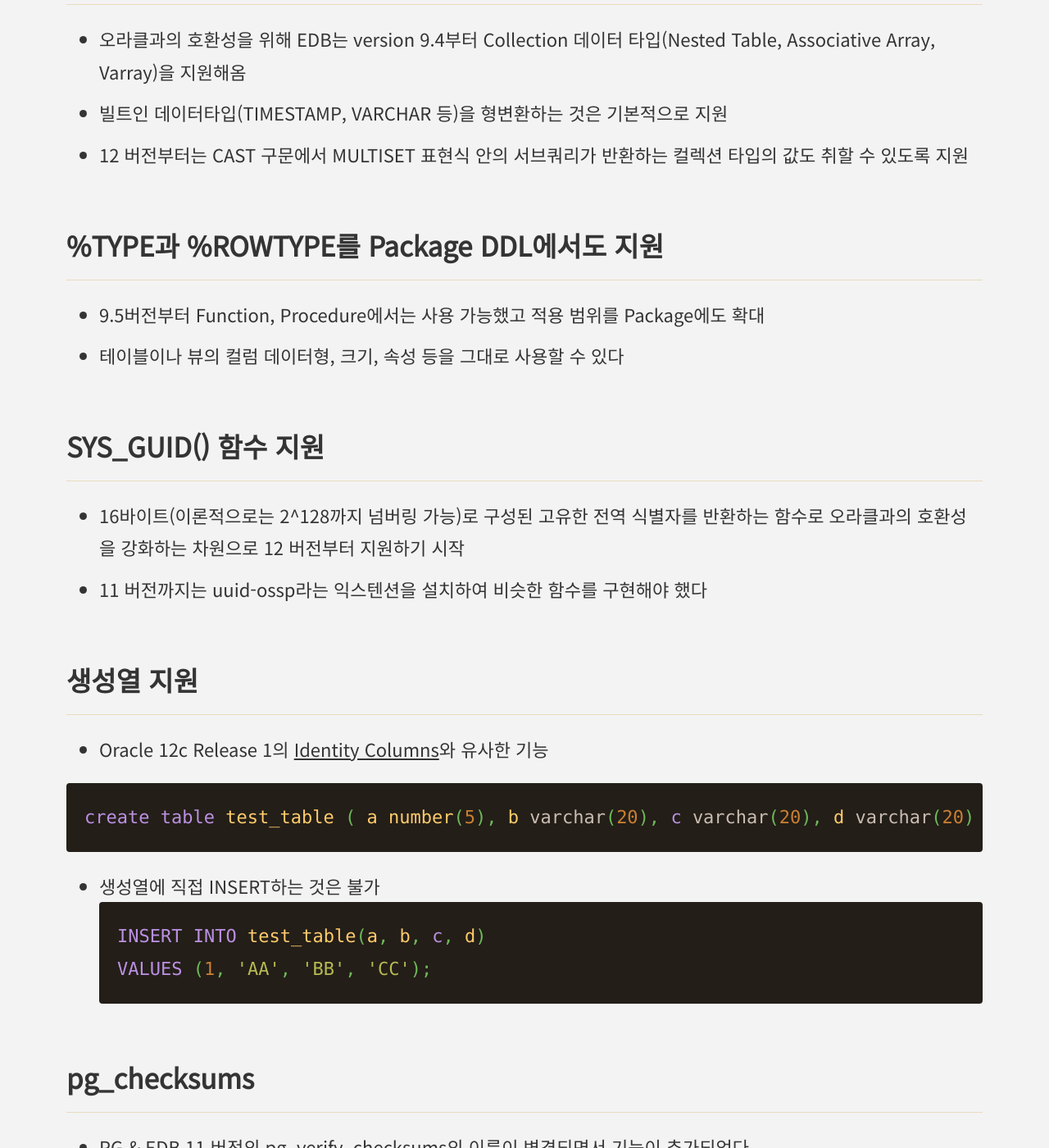
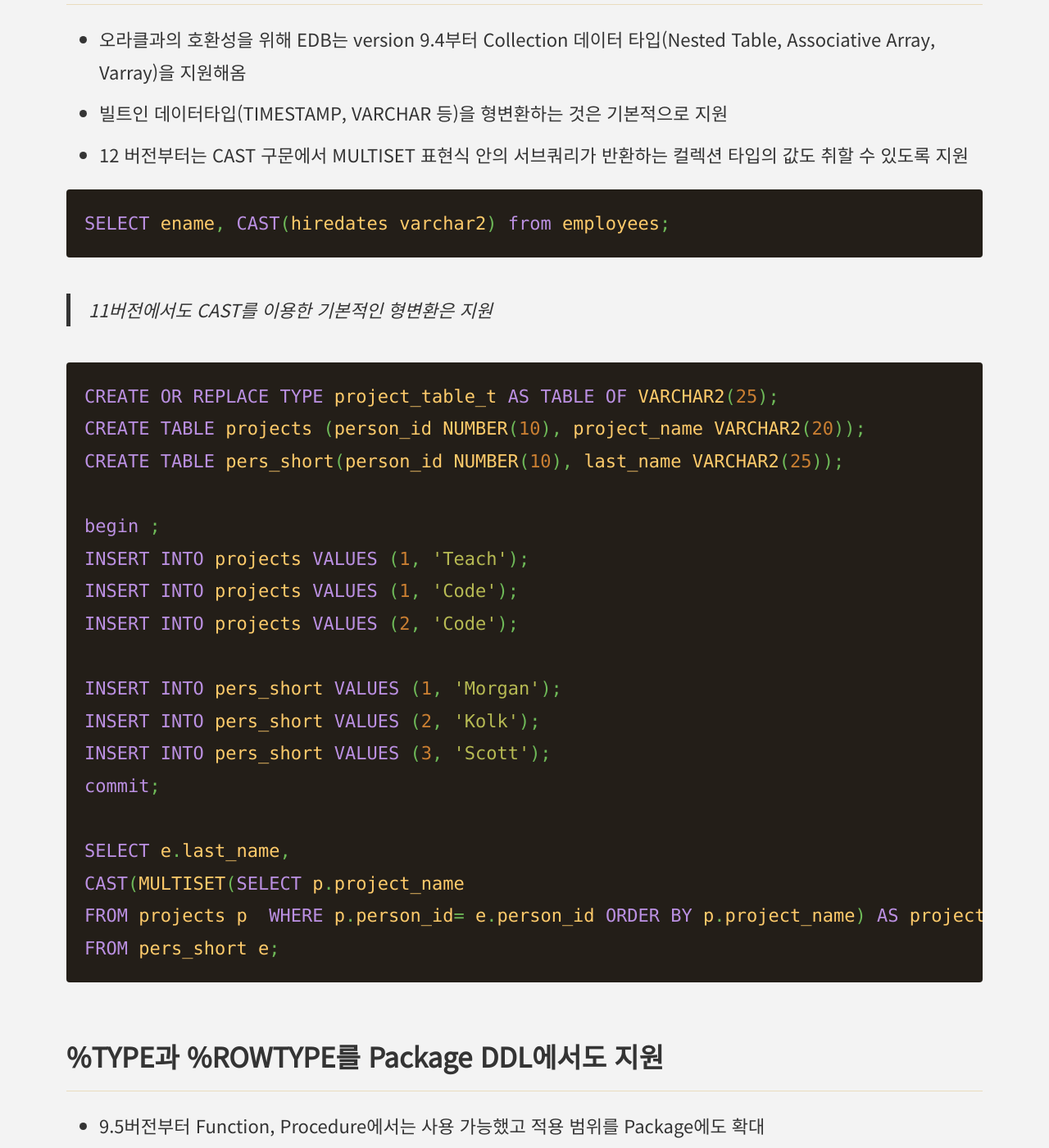
Before and after one commit to coiy/coiy.github.io, a Jekyll site: the page built from _posts/2019-12-17-EDB_v12_new_features.md, in a window 1280 px wide and 1400 px high, scrolled down 16544 px. Shown: the whole window at 82% size. Built offline with Jekyll 4.4.1, drawn with Linux system fonts in a browser that asks for light colours; cached includes are drawn as plain includes.

Commit message:
cast & collection type

````diff
--- a/_posts/2019-12-17-EDB_v12_new_features.md
+++ b/_posts/2019-12-17-EDB_v12_new_features.md
@@ -391,6 +391,33 @@ ORDER BY job ;
 - 12 버전부터는 CAST 구문에서 MULTISET 표현식 안의 서브쿼리가 반환하는 컬렉션 타입의 값도 취할 수 있도록 지원
 
 
+```sql
+SELECT ename, CAST(hiredates varchar2) from employees;
+```
+> 11버전에서도 CAST를 이용한 기본적인 형변환은 지원
+
+```sql
+CREATE OR REPLACE TYPE project_table_t AS TABLE OF VARCHAR2(25);
+CREATE TABLE projects (person_id NUMBER(10), project_name VARCHAR2(20));
+CREATE TABLE pers_short(person_id NUMBER(10), last_name VARCHAR2(25));
+
+begin ;
+INSERT INTO projects VALUES (1, 'Teach');
+INSERT INTO projects VALUES (1, 'Code');
+INSERT INTO projects VALUES (2, 'Code');
+
+INSERT INTO pers_short VALUES (1, 'Morgan');
+INSERT INTO pers_short VALUES (2, 'Kolk');
+INSERT INTO pers_short VALUES (3, 'Scott');
+commit;
+
+SELECT e.last_name,
+CAST(MULTISET(SELECT p.project_name
+FROM projects p  WHERE p.person_id= e.person_id ORDER BY p.project_name) AS project_table_t)
+FROM pers_short e;
+```
+
+
 ## %TYPE과 %ROWTYPE를 Package DDL에서도 지원
 - 9.5버전부터 Function, Procedure에서는 사용 가능했고 적용 범위를 Package에도 확대
 - 테이블이나 뷰의 컬럼 데이터형, 크기, 속성 등을 그대로 사용할 수 있다
````
